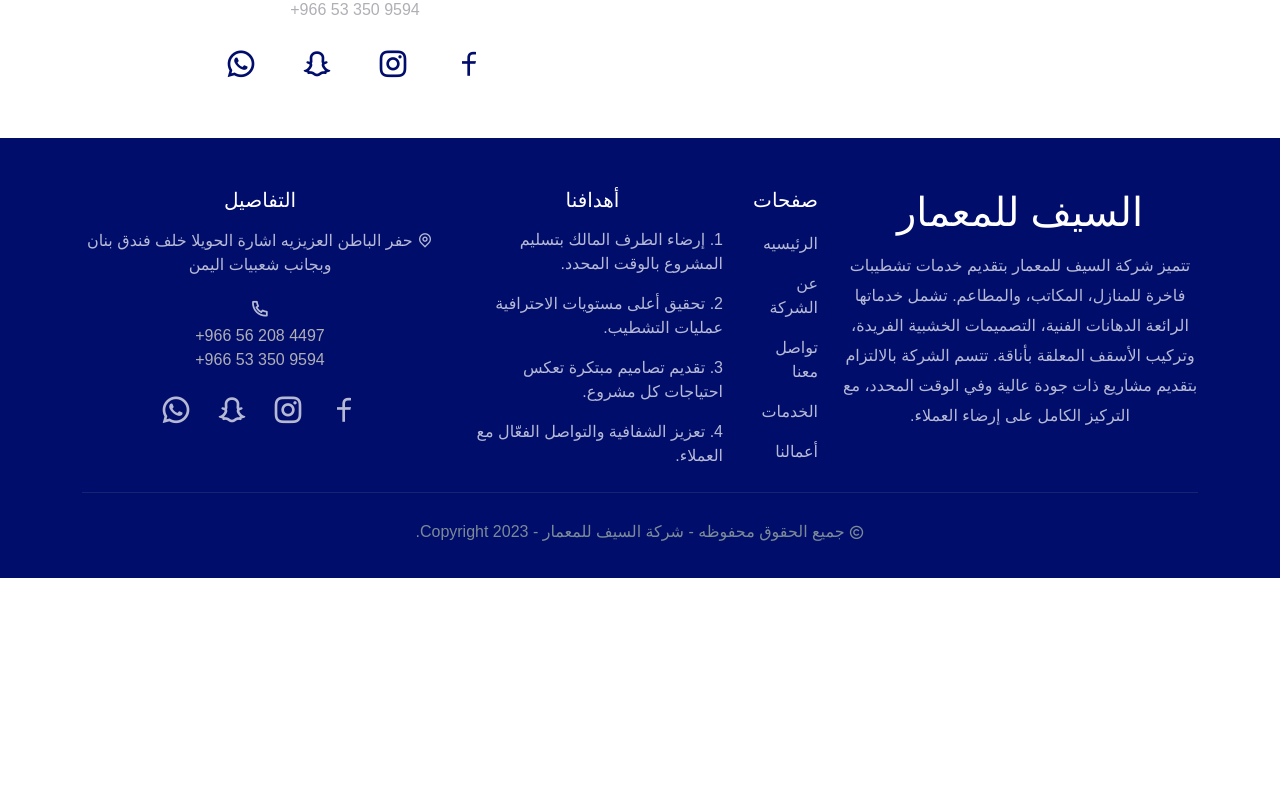
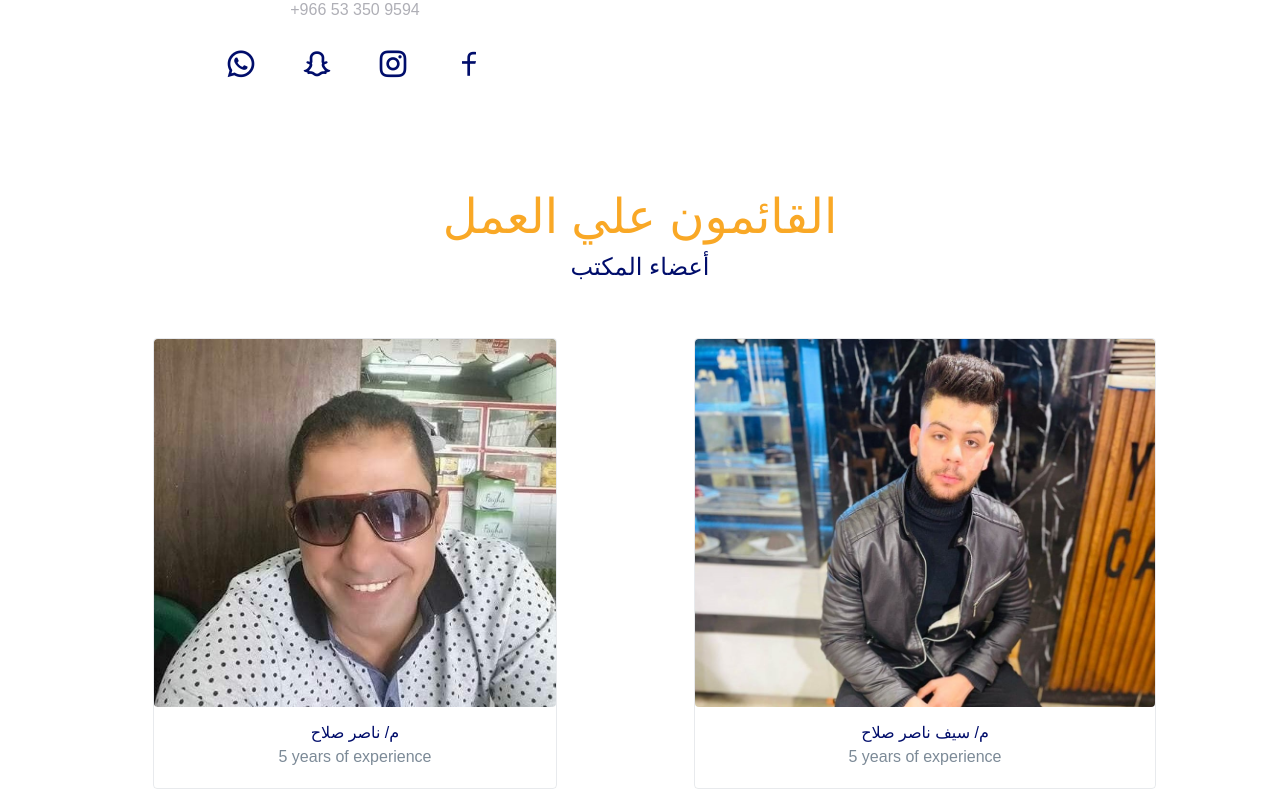
Before and after one commit to ahmed-kkamel/Al-Saif-Construction, a React (Create React App) app: page /about in a window 1280 px wide. Shown: the part 1960-2760 px from the top of the page. Before the commit the page ends 2538 px from the top, so only its background shows below. Built offline with nearby package versions, Linux system fonts and the light colour scheme.

Commit message:
update aboutSection

```diff
--- /dev/null
+++ b/src/components/UI/OurMembers.jsx
@@ -0,0 +1,84 @@
+import React from "react";
+import "../../styles/our-members.css";
+import { Col } from "reactstrap";
+import ava01 from "../../assets/all-images/our-members/nasser-salah.jpg";
+import ava02 from "../../assets/all-images/our-members/saif-nasser-salah.jpg";
+import { LazyLoadImage } from "react-lazy-load-image-component";
+import "react-lazy-load-image-component/src/effects/blur.css";
+
+const OUR__MEMBERS = [
+	{
+		name: "م/ ناصر صلاح",
+		experience: "5 years of experience",
+		fbUrl:
+			"https://www.facebook.com/profile.php?id=100004117292971&mibextid=ZbWKwL",
+		instUrl:
+			"https://www.instagram.com/slamhsyf505__0533509594?igshid=YTQwZjQ0NmI0OA%3D%3D",
+		snapUrl:
+			"https://www.snapchat.com/add/nsrslh2023122?share_id=VVkY0ZtxD_w&locale=ar-SA",
+		whatsappUrl: "https://wa.me/+966562084497",
+		imgUrl: ava01,
+	},
+
+	{
+		name: "م/ سيف ناصر صلاح",
+		experience: "5 years of experience",
+		fbUrl: "#",
+		instUrl: "#",
+		twitUrl: "#",
+		linkedinUrl: "#",
+		imgUrl: ava02,
+	},
+];
+
+const OurMembers = () => {
+	return (
+		<>
+			{OUR__MEMBERS.map((item, index) => (
+				<Col
+					lg="6"
+					md="6"
+					sm="4"
+					xs="12"
+					key={index}
+					className="mb-4 d-flex justify-content-center"
+				>
+					<div className="single__member">
+						<div className="single__member-img">
+							<LazyLoadImage
+								src={item.imgUrl}
+								alt={item.name}
+								className="w-100"
+								effect="blur"
+							/>
+
+							<div className="single__member-social">
+								<a href={item.fbUrl}>
+									<i className="ri-facebook-line"></i>
+								</a>
+								<a href={item.snapUrl}>
+									<i className="ri-snapchat-line"></i>
+								</a>
+
+								<a href={item.whatsappUrl}>
+									<i className="ri-whatsapp-line"></i>
+								</a>
+
+								<a href={item.instUrl}>
+									<i className="ri-instagram-line"></i>
+								</a>
+							</div>
+						</div>
+
+						<h6 className="text-center mb-0 mt-3">{item.name}</h6>
+						<p className="section__description text-center">
+							{item.experience}
+						</p>
+					</div>
+				</Col>
+			))}
+		</>
+	);
+};
+
+export default OurMembers;
--- a/src/pages/About.jsx
+++ b/src/pages/About.jsx
@@ -8,6 +8,7 @@ import aboutImg from "../assets/all-images/fancy designs/631f1ef11f992f5ad82e963
 import MiniSocialLinks from "../components/UI/MiniSocialLinks";
 import { LazyLoadImage } from "react-lazy-load-image-component";
 import "react-lazy-load-image-component/src/effects/blur.css";
+import OurMembers from "../components/UI/OurMembers";
 
 const About = ({ socialLinks }) => {
 	useEffect(() => {
@@ -86,6 +87,17 @@ const About = ({ socialLinks }) => {
 					</Row>
 				</Container>
 			</section>
+			<section>
+				<Container>
+					<Row>
+						<Col lg="12" className="mb-5 text-center">
+							<h6 className="section__subtitle">القائمون علي العمل</h6>
+							<h2 className="section__title">أعضاء المكتب</h2>
+						</Col>
+						<OurMembers />
+					</Row>
+				</Container>
+			</section>
 		</Helmet>
 	);
 };
--- a/src/pages/BlogDetails.jsx
+++ b/src/pages/BlogDetails.jsx
@@ -1,4 +1,4 @@
-import React, { useEffect } from "react";
+import React, { useEffect, useRef } from "react";
 import { Link } from "react-router-dom";
 import { useParams } from "react-router-dom";
 import "../styles/blog-details.css";
@@ -15,7 +15,10 @@ const BlogDetails = () => {
 	const blog = blogData.find((blog) => blog.title === slug);
 	useEffect(() => {
 		window.scrollTo(0, 0);
-	}, [blog]);
+	}, []);
+
+	const myRef = useRef(null);
+	const excuteScroll = () => myRef.current.scrollIntoView();
 
 	return (
 		<Helmet title={blog.title}>
@@ -35,7 +38,13 @@ const BlogDetails = () => {
 											className="w-25 rounded-2"
 										/>
 										<h6 className="d-flex align-items-center justify-content-end">
-											<Link to={`/blogs/${item.title}`}>{item.title}</Link>
+											<Link
+												to={`/blogs/${item.title}`}
+												ref={myRef}
+												onClick={excuteScroll}
+											>
+												{item.title}
+											</Link>
 										</h6>
 									</div>
 								</div>
--- /dev/null
+++ b/src/styles/our-members.css
@@ -0,0 +1,57 @@
+.single__member {
+	border: 1px solid #7c8a972d;
+	border-radius: 4px;
+	max-width: fit-content;
+	max-height: fit-content;
+}
+
+.single__member-social {
+	display: flex;
+	align-items: center;
+	justify-content: center;
+	column-gap: 0.5rem;
+	position: absolute;
+	top: -100%;
+	left: 50%;
+	width: 100%;
+	height: 100%;
+	background: rgb(0, 13, 107, 0.6);
+	transform: translateX(-50%);
+	border-radius: 4px;
+	transition: 0.5s ease;
+	opacity: 0;
+}
+
+.single__member-social a i {
+	width: 28px;
+	height: 28px;
+	color: #000d6b;
+	display: flex;
+	align-items: center;
+	justify-content: center;
+	background: #fff;
+	border-radius: 50%;
+	font-size: 0.9rem;
+	font-weight: 600;
+}
+
+.single__member-social a {
+	text-decoration: none;
+	cursor: pointer;
+}
+
+.single__member-img {
+	position: relative;
+	cursor: pointer;
+}
+
+.single__member-img img {
+	border-radius: 4px;
+	max-width: 30rem;
+	max-height: 23rem;
+}
+
+.single__member-img:hover .single__member-social {
+	top: 0;
+	opacity: 1;
+}
```
Also changed, not shown: src/assets/all-images/our-members/nasser-salah.jpg (added), src/assets/all-images/our-members/saif-nasser-salah.jpg (added).
